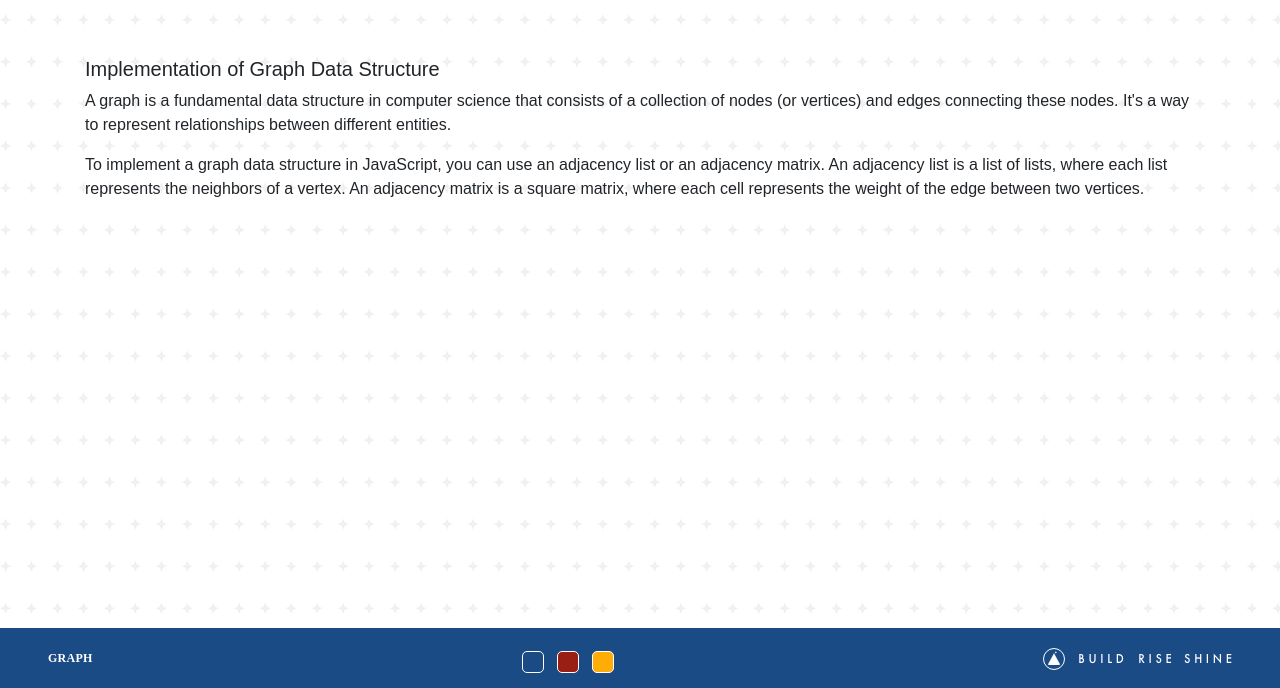
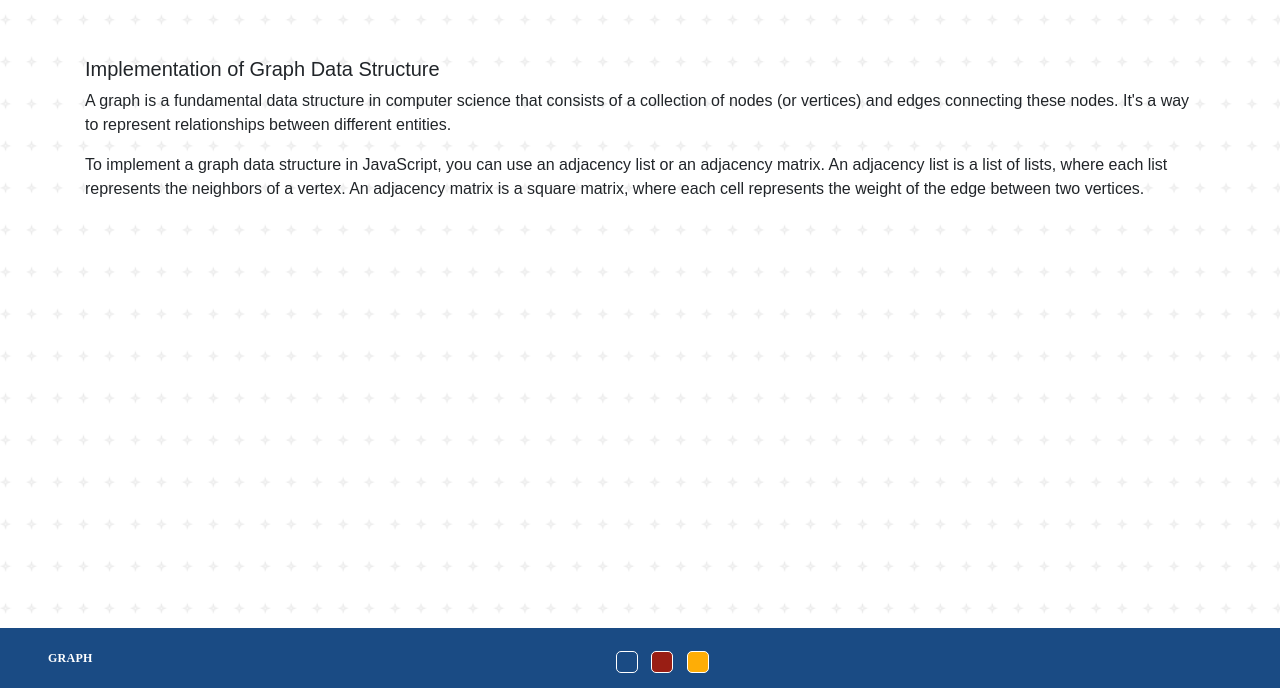
Before and after one commit to Ramya-brs/graph, a plain HTML site: page index.html in a window 1280 px wide. Shown: the part 112-800 px from the top of the page. Drawn offline with nearby package versions, Linux system fonts and the light colour scheme.

Commit message:
Update index.html

```diff
--- a/index.html
+++ b/index.html
@@ -77,7 +77,7 @@
           ></button>
         </div>
         <div>
-          <img src="assets/img/footer-logo.png" alt="logo" />
+
         </div>
       </div>
     </footer>
```
